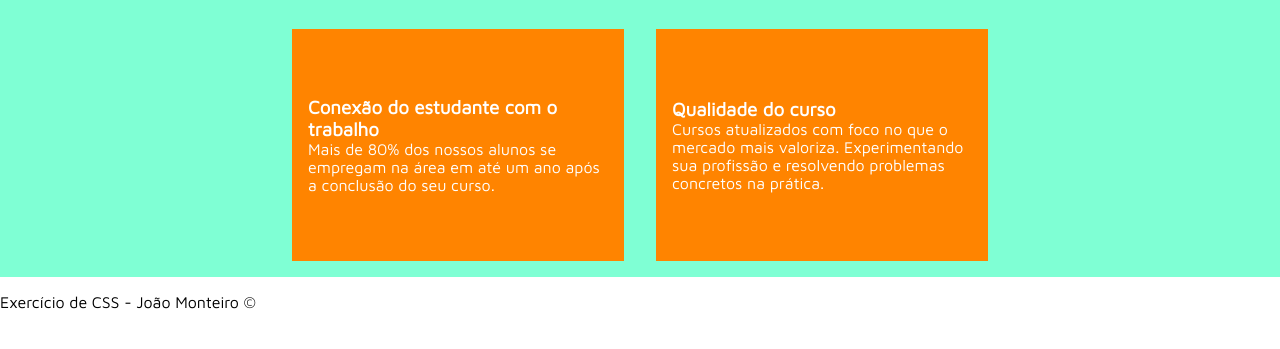
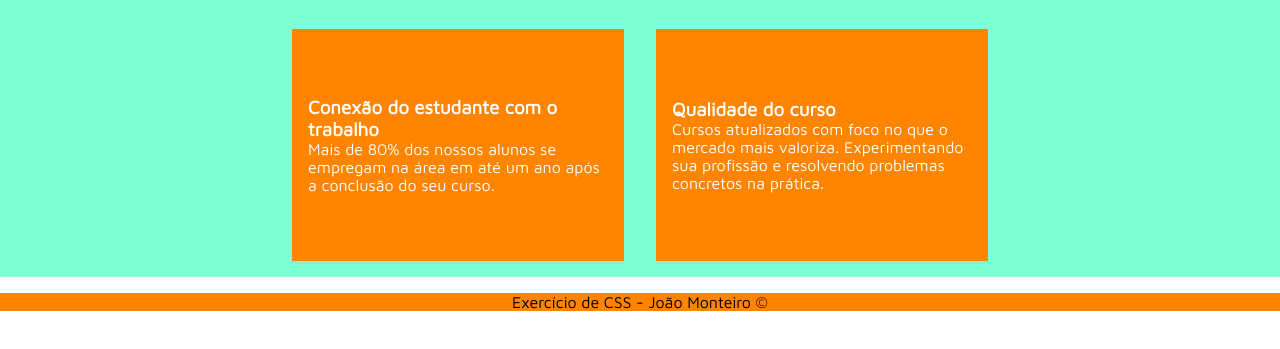
Before and after one commit to jbmjbmjbm/aula-css-03, a plain HTML site: page index.html in a window 1280 px wide. Shown: the part 131-480 px from the top of the page. Drawn offline with Linux system fonts and the light colour scheme.

Commit message:
3º commit

```diff
--- a/style.css
+++ b/style.css
@@ -52,3 +52,7 @@ main section div{
   padding: 16px;
   margin-bottom: 16px;
 }
+footer{
+  text-align: center;
+  background-color: rgb(255, 132, 0);
+}
```
